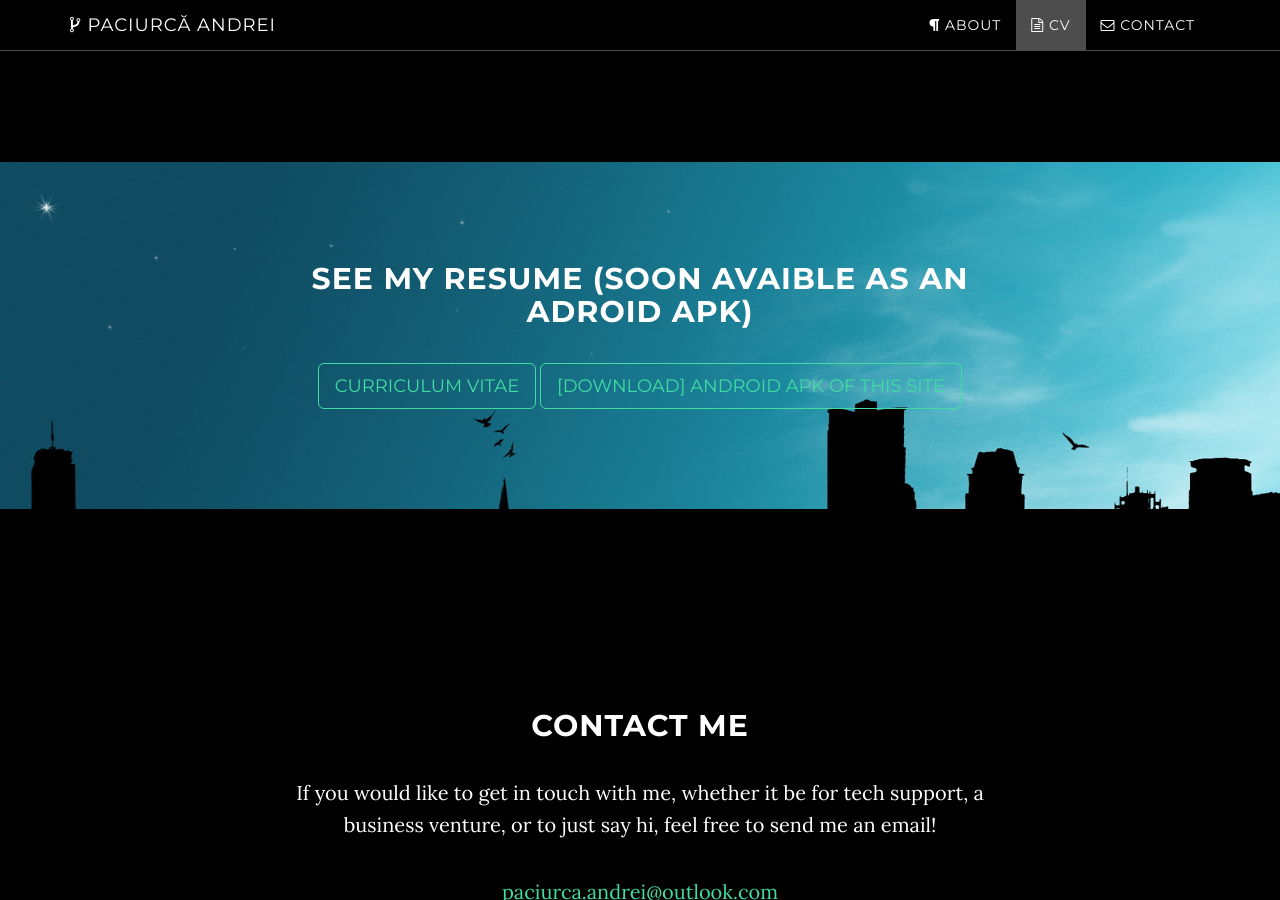
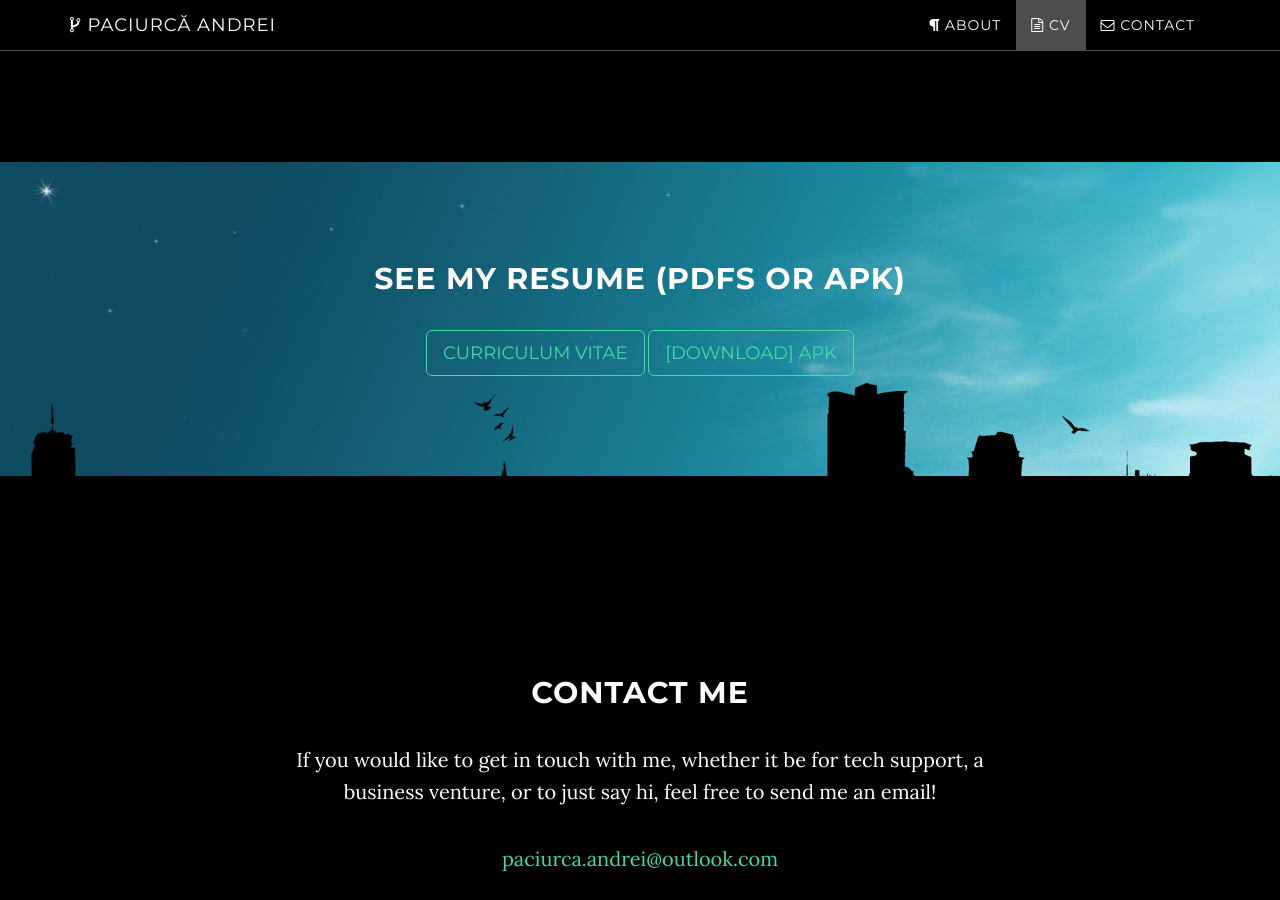
Before and after one commit to andreipaciurca/andreipaciurca.github.io, a Jekyll site: the page built from index.html, in a window 1280 px wide and 900 px high, scrolled down 1532 px. Built offline with Jekyll 4.4.1, drawn with Linux system fonts in a browser that asks for light colours.

Commit message:
Update download.html

```diff
--- a/_includes/download.html
+++ b/_includes/download.html
@@ -3,9 +3,9 @@
         <div class="download-section">
             <div class="container">
                 <div class="col-lg-8 col-lg-offset-2">
-                    <h2>See my resume (soon avaible as an adroid apk)</h2>
+                    <h2>See my resume (PDFs or APK)</h2>
                     <a onclick="window.open('https://andreipaciurca.github.io/cv.html', '_blank' ); location.reload();" class="btn btn-default btn-lg">Curriculum vitae</a>
-                    <a onclick="window.open('https://drive.google.com/file/d/0B5iQSeTrYkBPcDRIVWE0aXYyaG8/view?usp=sharing', '_blank' ); location.reload();" class="btn btn-default btn-lg">[Download] Android APK of this site</a>
+                    <a onclick="window.open('https://drive.google.com/file/d/0B5iQSeTrYkBPcDRIVWE0aXYyaG8/view?usp=sharing', '_blank' ); location.reload();" class="btn btn-default btn-lg">[Download] APK</a>
                 </div>
             </div>
         </div>
```
